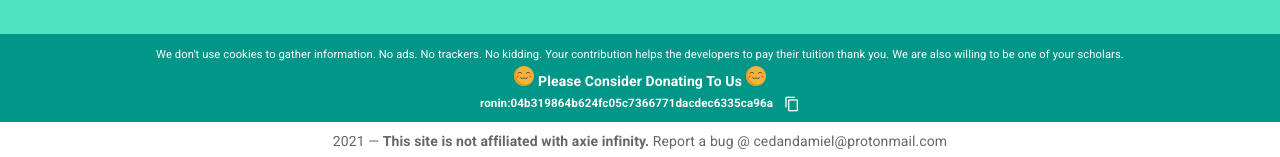
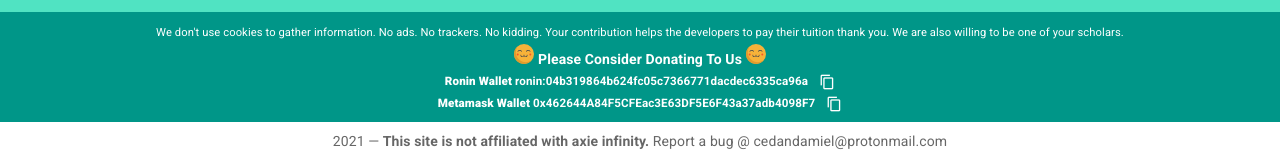
Before and after one commit to cedricmatthewverdida/myscholar_tracker, a Nuxt app: page /test in a window 1280 px wide. Shown: the part 640-797 px from the top of the page. Built offline with nearby package versions, Linux system fonts and the light colour scheme.

Commit message:
Update default.vue

```diff
--- a/layouts/default.vue
+++ b/layouts/default.vue
@@ -27,7 +27,6 @@
           <v-img
             :src="require('@/assets/tab-axie.png')"
             :lazy-src="require('@/assets/tab-axie.png')"
-
             ></v-img>
       </v-app-bar-nav-icon>
 
@@ -215,17 +214,29 @@
             <br>
 
             <h5 class="white--text">
+
+              <b>Ronin Wallet</b>
               {{donation_ronin}}
 
               <v-icon
                 color="white"
                 small
                 class="ml-2"
-                @click="copy_clipboard(),copy_clipboard_stat = ! copy_clipboard_stat"
+                @click="copy_clipboard_ronin(),copy_clipboard_stat = ! copy_clipboard_stat"
+              >
+                mdi-content-copy
+              </v-icon> <br>
+                 <b>Metamask Wallet</b>
+               {{metamask}}
+
+              <v-icon
+                color="white"
+                small
+                class="ml-2"
+                @click="copy_clipboard_metamask(),copy_clipboard_stat = ! copy_clipboard_stat"
               >
                 mdi-content-copy
               </v-icon>
-
             </h5>
 
 
@@ -256,11 +267,12 @@ export default {
     return {
       title: 'My Scholar Tracker',
       donation_ronin: 'ronin:04b319864b624fc05c7366771dacdec6335ca96a',
+      metamask: '0x462644A84F5CFEac3E63DF5E6F43a37adb4098F7',
       copy_clipboard_stat:false
     }
   },
   methods:{
-    copy_clipboard : function (){
+    copy_clipboard_ronin : function (){
     var input = document.createElement('input');
     input.setAttribute('value', this.donation_ronin);
     document.body.appendChild(input);
@@ -268,8 +280,16 @@ export default {
     var result = document.execCommand('copy');
     document.body.removeChild(input);
     return result;
-
-    }
+    },
+    copy_clipboard_metamask : function (){
+    var input = document.createElement('input');
+    input.setAttribute('value', this.metamask);
+    document.body.appendChild(input);
+    input.select();
+    var result = document.execCommand('copy');
+    document.body.removeChild(input);
+    return result;
+    },
 
   }
 }
```
